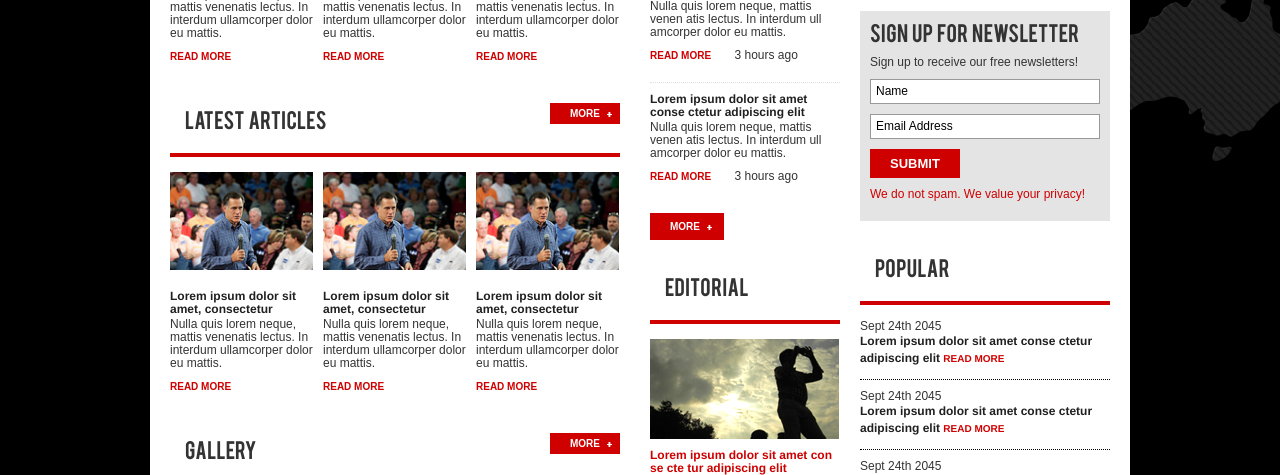
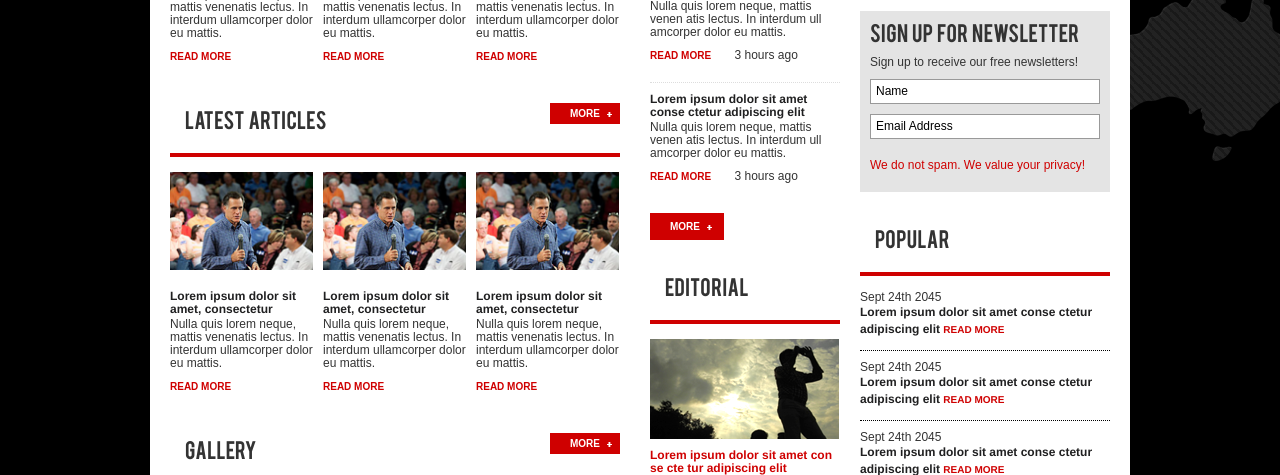
Before and after one commit to radeeb/ARS-1, a Flask app: page /news in a window 1280 px wide. Shown: the part 468-943 px from the top of the page. Run offline with Flask 2, Linux system fonts and the light colour scheme; some libraries are stand-ins or nearby versions.

```diff
--- a/database/api.py
+++ b/database/api.py
@@ -1,7 +1,6 @@
 from database.schema import *
 
 
-# api to interact with database
 class Database:
     def __init__(self, base):
         self.base = base
--- a/templates/news.html
+++ b/templates/news.html
@@ -229,7 +229,6 @@
                         <form action="#" method="post">
                             <input type="text" value="Name" id="name"/>
                             <input type="text" value="Email Address" id="email"/>
-                            <input type="submit" value="SUBMIT" id="form-submit"/>
                         </form>
                         <p class="news-letter-privacy">We do not spam. We value your privacy!</p>
                     </div>
```
Also changed, not shown: templates/sports.html (+3 -14 lines).
